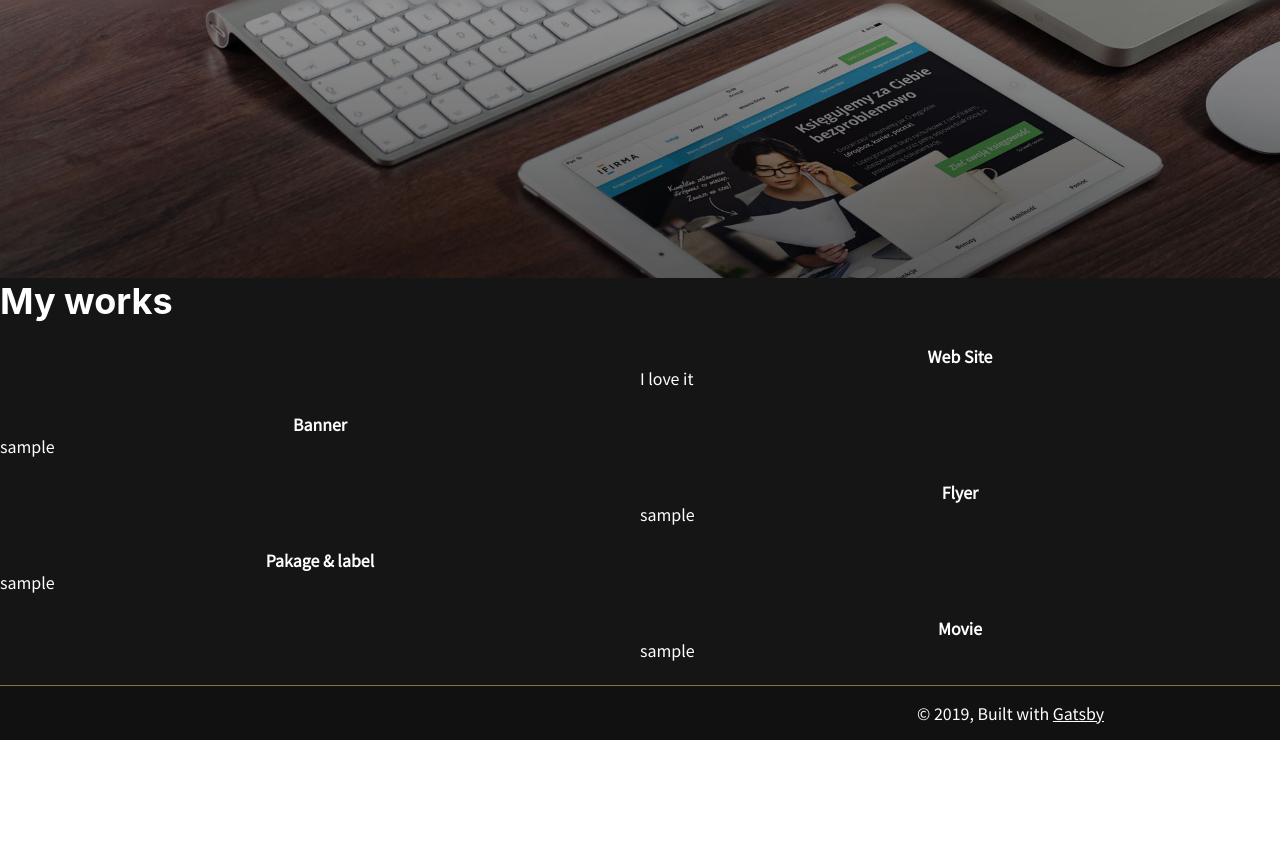
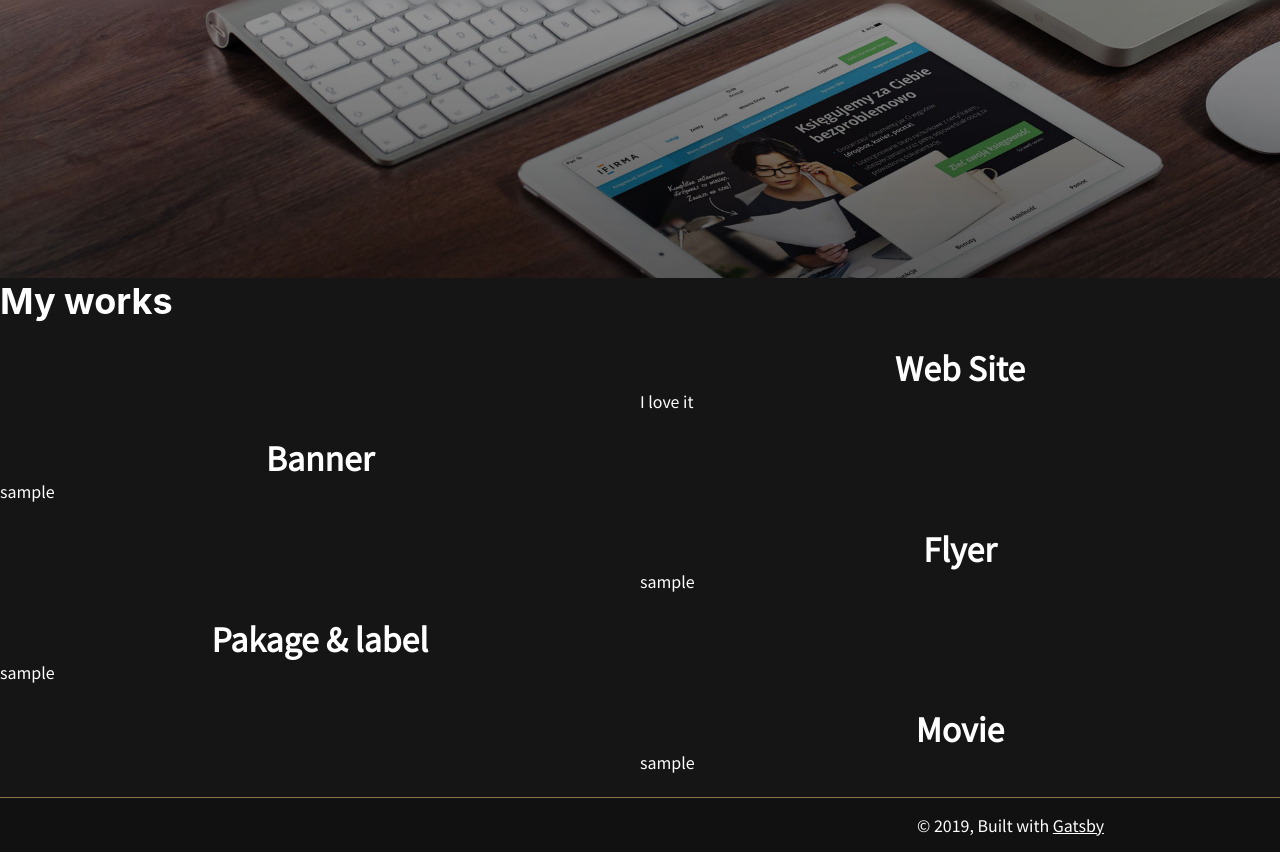
Before and after one commit to lucky-four-leaf-4/mysite-gatsby, a Gatsby site: page /works in a window 1280 px wide. Shown: the part 595-1447 px from the top of the page. Before the commit the page ends 1335 px from the top, so only its background shows below. Built offline with nearby package versions, Linux system fonts and the light colour scheme; Gatsby itself is replaced by a stand-in of ours.

Commit message:
Update works.module.css
font size 2rem

```diff
--- a/src/pages/works.module.css
+++ b/src/pages/works.module.css
@@ -11,5 +11,6 @@
   margin: 0 auto 0 0;
 }
 [class^="work_"] dt{
+  font-size: 2.0rem;
   text-align: center;
 }
```
